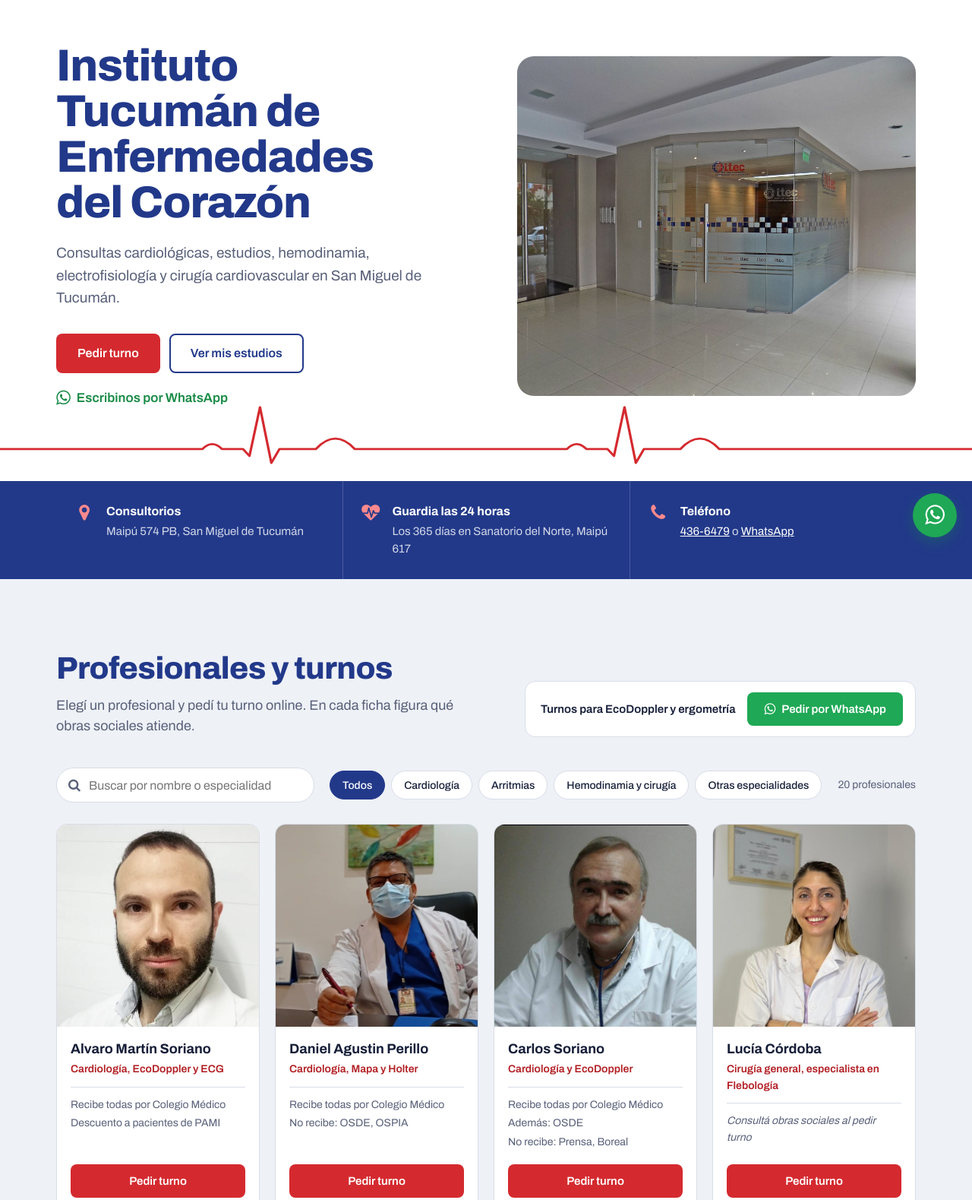
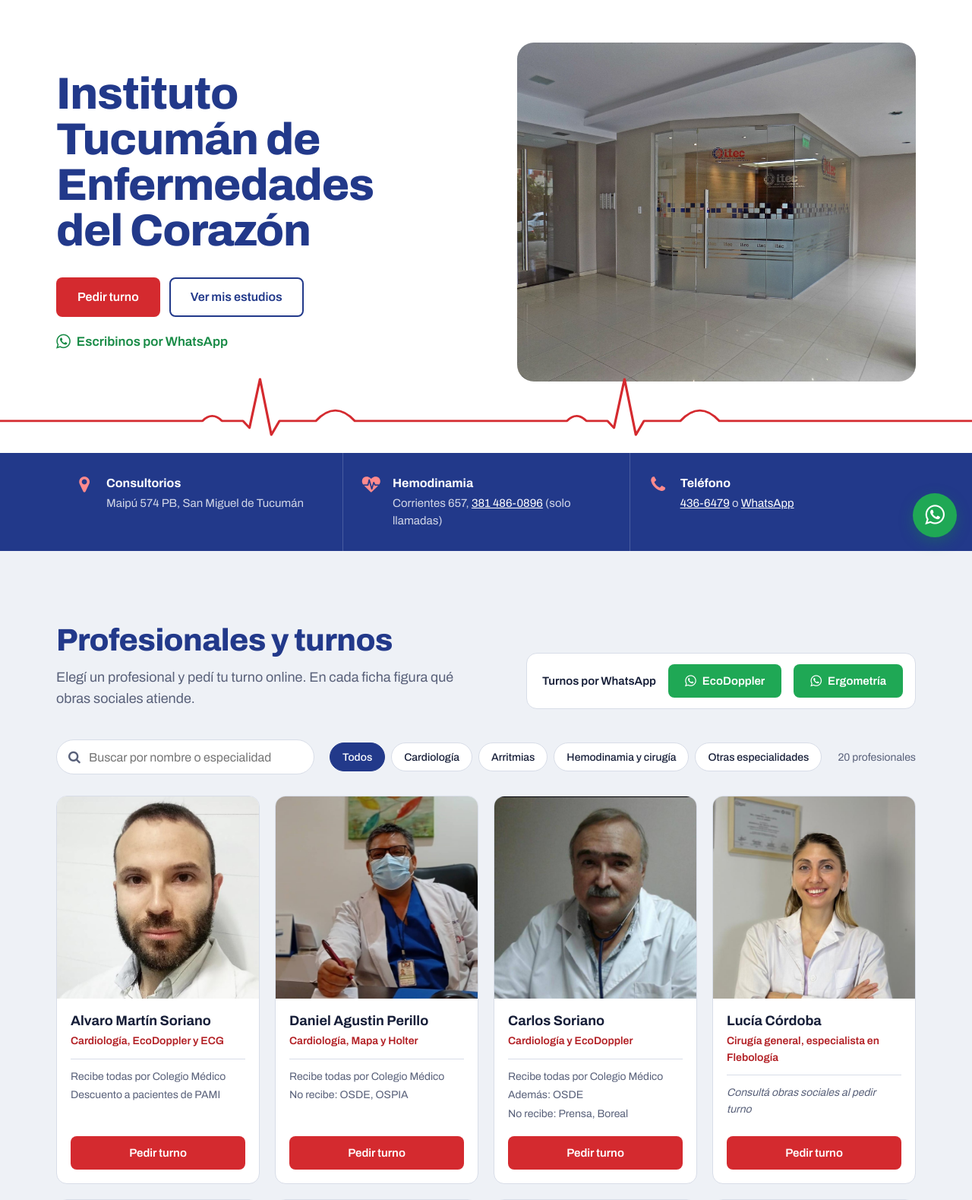
Before and after one commit to gabrielsalc/ItecConsultorios, a PHP site: page / in a window 1280 px wide. Shown: the part 73-1652 px from the top of the page at 76% size. Run offline with PHP 8.4, Linux system fonts and the light colour scheme.

Commit message:
Hotfix con cambios de octubre

```diff
--- a/html/index.html
+++ b/html/index.html
@@ -5,7 +5,7 @@
   <div class="wrap hero-grid">
     <div class="hero-copy">
       <h1 class="hero-title">Instituto Tucumán de Enfermedades del Corazón</h1>
-      <p class="hero-lead">Consultas cardiológicas, estudios, hemodinamia, electrofisiología y cirugía cardiovascular en San Miguel de Tucumán.</p>
+      <!-- <p class="hero-lead">Consultas cardiológicas, estudios, hemodinamia, electrofisiología y cirugía cardiovascular en San Miguel de Tucumán.</p> -->
       <div class="hero-actions">
         <a class="btn btn-red btn-lg" href="#profesionales">Pedir turno</a>
         <a class="btn btn-outline btn-lg" href="php/login.php">Ver mis estudios</a>
@@ -37,8 +37,8 @@
     <div class="fact">
       <i class="fa fa-heartbeat" aria-hidden="true"></i>
       <div>
-        <h2>Guardia las 24 horas</h2>
-        <p>Los 365 días en Sanatorio del Norte, Maipú 617</p>
+        <h2>Hemodinamia</h2>
+        <p>Corrientes 657, <a href="tel:+5493814860896">381 486-0896</a> (solo llamadas)</p>
       </div>
     </div>
     <div class="fact">
@@ -60,8 +60,9 @@
         <p class="section-lead">Elegí un profesional y pedí tu turno online. En cada ficha figura qué obras sociales atiende.</p>
       </div>
       <div class="quick-turns">
-        <p>Turnos para EcoDoppler y ergometría</p>
-        <a class="btn btn-wa" href="https://wa.me/5493815781253" target="_blank" rel="noopener"><i class="fa fa-whatsapp" aria-hidden="true"></i> Pedir por WhatsApp</a>
+        <p>Turnos por WhatsApp</p>
+        <a class="btn btn-wa" href="https://wa.me/5493814772363" target="_blank" rel="noopener"><i class="fa fa-whatsapp" aria-hidden="true"></i> EcoDoppler</a>
+        <a class="btn btn-wa" href="https://wa.me/5493815781253" target="_blank" rel="noopener"><i class="fa fa-whatsapp" aria-hidden="true"></i> Ergometría</a>
       </div>
     </div>
 
@@ -139,8 +140,8 @@ foreach ($medicos as $m):
             <h3>Cardiología intervencionista</h3>
             <dl class="svc-meta">
               <div><dt>Horario</dt><dd>8:30 a 14:00</dd></div>
-              <div><dt>Dirección</dt><dd>Corrientes 654</dd></div>
-              <div><dt>Equipo</dt><dd>Dr. Romero y Dr. Martínez</dd></div>
+              <div><dt>Dirección</dt><dd>Corrientes 657</dd></div>
+              <div><dt>Equipo</dt><dd>Dr. Manuel Romero<br>Dr. Alejandro Martínez<br>Dr. Gerónimo Alonso</dd></div>
             </dl>
             <ul class="svc-list">
               <li>Cinecoronariografía</li>
@@ -148,7 +149,7 @@ foreach ($medicos as $m):
               <li>Angioplastia transluminal</li>
               <li>Implante TAVI</li>
             </ul>
-            <a class="btn btn-wa" href="https://wa.me/5493814860896" target="_blank" rel="noopener"><i class="fa fa-whatsapp" aria-hidden="true"></i> Pedir turno por WhatsApp</a>
+            <a class="btn btn-navy" href="tel:+5493814860896"><i class="fa fa-phone" aria-hidden="true"></i> Llamar para pedir turno</a>
           </div>
         </article>
 
@@ -159,9 +160,9 @@ foreach ($medicos as $m):
             <dl class="svc-meta">
               <div><dt>Horario</dt><dd>8:00 a 19:00</dd></div>
               <div><dt>Dirección</dt><dd>Maipú 574</dd></div>
-              <div><dt>Equipo</dt><dd>Equipo cardiológico de ITEC</dd></div>
+              <div><dt>Equipo</dt><dd>Dr. Álvaro Soriano<br>Dr. Carlos Soriano<br>Dr. Enrique Alonso<br>Dr. Agustín Perillo<br>Guadalupe Juarez</dd></div>
             </dl>
-            <a class="btn btn-wa" href="https://wa.me/5493815781253" target="_blank" rel="noopener"><i class="fa fa-whatsapp" aria-hidden="true"></i> Pedir turno por WhatsApp</a>
+            <a class="btn btn-wa" href="https://wa.me/5493814772363" target="_blank" rel="noopener"><i class="fa fa-whatsapp" aria-hidden="true"></i> Pedir turno por WhatsApp</a>
           </div>
         </article>
 
@@ -169,12 +170,15 @@ foreach ($medicos as $m):
           <img src="images/electrofisiologia.jpg" alt="Equipamiento de electrofisiología" loading="lazy">
           <div class="svc-info">
             <h3>Electrofisiología</h3>
+            <dl class="svc-meta">
+              <div><dt>Equipo</dt><dd>Dr. Félix Albano</dd></div>
+            </dl>
             <ul class="svc-list">
               <li>Marcapasos</li>
               <li>Ablaciones</li>
-              <li>Mapeo con sistema ENSITE</li>
+              <li>ENSITE</li>
             </ul>
-            <a class="btn btn-wa" href="https://wa.me/5493814860896" target="_blank" rel="noopener"><i class="fa fa-whatsapp" aria-hidden="true"></i> Pedir turno por WhatsApp</a>
+            <a class="btn btn-navy" href="tel:+5493814860896"><i class="fa fa-phone" aria-hidden="true"></i> Llamar para pedir turno</a>
           </div>
         </article>
 
@@ -182,11 +186,14 @@ foreach ($medicos as $m):
           <img src="images/cirugiacardiovascular.jpg" alt="Cirugía cardiovascular en quirófano" loading="lazy">
           <div class="svc-info">
             <h3>Cirugía cardiovascular</h3>
+            <dl class="svc-meta">
+              <div><dt>Equipo</dt><dd>Dr. Bruno Allori</dd></div>
+            </dl>
             <ul class="svc-list">
-              <li>Bypass coronario</li>
+              <li>Bypass</li>
               <li>Recambios valvulares</li>
             </ul>
-            <a class="btn btn-wa" href="https://wa.me/5493814860896" target="_blank" rel="noopener"><i class="fa fa-whatsapp" aria-hidden="true"></i> Pedir turno por WhatsApp</a>
+            <a class="btn btn-navy" href="tel:+5493814860896"><i class="fa fa-phone" aria-hidden="true"></i> Llamar para pedir turno</a>
           </div>
         </article>
 
@@ -197,7 +204,7 @@ foreach ($medicos as $m):
             <dl class="svc-meta">
               <div><dt>Horario</dt><dd>9:00 a 13:00</dd></div>
               <div><dt>Dirección</dt><dd>Maipú 574</dd></div>
-              <div><dt>Equipo</dt><dd>Dra. Celia Pérez</dd></div>
+              <div><dt>Equipo</dt><dd>Dra. Celia Pérez Caram</dd></div>
             </dl>
             <a class="btn btn-wa" href="https://wa.me/5493815781253" target="_blank" rel="noopener"><i class="fa fa-whatsapp" aria-hidden="true"></i> Pedir turno por WhatsApp</a>
           </div>
@@ -208,7 +215,10 @@ foreach ($medicos as $m):
           <div class="svc-info">
             <h3>Unidad coronaria</h3>
             <p>Atención especializada las 24 horas.</p>
-            <a class="btn btn-wa" href="https://wa.me/5493814860896" target="_blank" rel="noopener"><i class="fa fa-whatsapp" aria-hidden="true"></i> Consultar por WhatsApp</a>
+            <dl class="svc-meta">
+              <div><dt>Equipo</dt><dd>Dr. Esteban Ávila</dd></div>
+            </dl>
+            <a class="btn btn-navy" href="tel:+5493814860896"><i class="fa fa-phone" aria-hidden="true"></i> Llamar a la unidad coronaria</a>
           </div>
         </article>
       </div>
@@ -262,8 +272,10 @@ foreach ($medicos as $m):
       <p class="section-lead">Estamos en el centro de San Miguel de Tucumán.</p>
       <dl class="loc-list">
         <div><dt>Consultorios</dt><dd>Maipú 574 PB</dd></div>
-        <div><dt>Hemodinamia</dt><dd>Corrientes 654</dd></div>
-        <div><dt>Guardia 24 horas</dt><dd>Sanatorio del Norte, Maipú 617</dd></div>
+        <div><dt>WhatsApp consultorios</dt><dd><a href="https://wa.me/5493815781253" target="_blank" rel="noopener">+54 9 381 578-1253</a></dd></div>
+        <div><dt>WhatsApp EcoDoppler</dt><dd><a href="https://wa.me/5493814772363" target="_blank" rel="noopener">+54 9 381 477-2363</a></dd></div>
+        <div><dt>Hemodinamia</dt><dd>Corrientes 657</dd></div>
+        <div><dt>Teléfono hemodinamia</dt><dd><a href="tel:+5493814860896">381 486-0896</a> (solo llamadas)</dd></div>
         <div><dt>Teléfono</dt><dd><a href="tel:+543814366479">436-6479</a></dd></div>
       </dl>
       <a class="btn btn-wa" href="https://wa.me/5493815781253" target="_blank" rel="noopener"><i class="fa fa-whatsapp" aria-hidden="true"></i> Escribinos por WhatsApp</a>
--- a/php/medicos.php
+++ b/php/medicos.php
@@ -25,7 +25,7 @@ return [
    'cobertura' => ['Recibe todas por Colegio Médico', 'Además: Red de Seguros Médicos'], 'turno' => 'GTKKSRUHOC1JVJNZ'],
   ['nombre' => 'Esteban Mario Ávila', 'especialidad' => 'Arritmias y Marcapasos', 'grupo' => 'arritmias', 'foto' => 'EstebanAvila.jpg',
    'cobertura' => ['Recibe todas por Colegio Médico', 'Además: OSDE, Swiss Medical, Galeno y otras', 'No recibe: OSPE, Boreal'], 'turno' => 'NKXHQCJDMEDLAGGS'],
-  ['nombre' => 'Valentina Deheza', 'especialidad' => 'Medicina familiar', 'grupo' => 'otras', 'foto' => 'deheza.jpeg',
+  ['nombre' => 'Valentina Deheza', 'especialidad' => 'Especialista en Medicina familiar', 'grupo' => 'otras', 'foto' => 'deheza.jpeg',
    'cobertura' => [], 'turno' => 'DB57EA85E6FCEB58'],
   ['nombre' => 'Santiago Javier Alonso', 'especialidad' => 'Nefrología', 'grupo' => 'otras', 'foto' => 'SantiagoAlonso.jpg',
    'cobertura' => ['Recibe todas las obras sociales', 'Excepto: Swiss Medical'], 'turno' => '3XNP3JBRPN8VDM'],
@@ -39,14 +39,14 @@ return [
    'cobertura' => ['Recibe todas por Colegio Médico', 'Además: Prensa, OSDE'], 'turno' => 'ZFA6W6EDEGTCLQPA'],
   ['nombre' => 'Verónica María Roldán', 'especialidad' => 'Cardiología, Mapa y Holter', 'grupo' => 'cardio', 'foto' => 'VeronicaRoldan.jpeg',
    'cobertura' => ['Recibe todas por Colegio Médico'], 'turno' => 'LQYVQLRUTBZIIZCG'],
-  ['nombre' => 'Felix Albano', 'especialidad' => 'Cardiología y Electrofisiología', 'grupo' => 'arritmias', 'foto' => 'FelixAlbano.png',
+  ['nombre' => 'Félix Albano', 'especialidad' => 'Cardiología y Electrofisiología', 'grupo' => 'arritmias', 'foto' => 'FelixAlbano.png',
    'cobertura' => ['Recibe todas por Colegio Médico', 'Además: OSDE, Prensa, Swiss Medical, ATSA, Asispre'], 'turno' => 'S/EG4/XXAJFIRTWR'],
   ['nombre' => 'Paola María Merino', 'especialidad' => 'Cardiología, Mapa y Holter', 'grupo' => 'cardio', 'foto' => 'PaolaMerino.jpg',
    'cobertura' => ['Recibe todas por Colegio Médico', 'Además: OSPIA', 'No recibe: OSDE'], 'turno' => '8YGABO5QFUHS7YPV'],
   ['nombre' => 'María Celia Perez', 'especialidad' => 'Cardiología y Ergometría', 'grupo' => 'cardio', 'foto' => 'CeciliaPerez.jpeg',
    'cobertura' => ['No recibe múltiples obras sociales'], 'turno' => 'Q1FLN1ASB7HRCVFU'],
-  ['nombre' => 'Geronimo Alonso', 'especialidad' => 'Cardiología y Hemodinamia', 'grupo' => 'intervencion', 'foto' => 'geroalonso.jpeg',
-   'cobertura' => ['Recibe todas por Colegio Médico'], 'turno' => '4E8EDEB0A3B82A70'],
+  ['nombre' => 'Gerónimo Alonso', 'especialidad' => 'Cardiología y Hemodinamia', 'grupo' => 'intervencion', 'foto' => 'geroalonso.jpeg',
+   'cobertura' => ['Recibe obras sociales por Colegio Médico'], 'turno' => '4E8EDEB0A3B82A70'],
   ['nombre' => 'Clarisa Aguirre', 'especialidad' => 'Lic. en Nutrición. Enfermedades cardiovasculares, obesidad y diabetes', 'grupo' => 'otras', 'foto' => 'clarisaaguirre.jpeg',
    'cobertura' => ['Solo particular'], 'turno' => '60A9E0A4FCBE12E7'],
 ];
```
